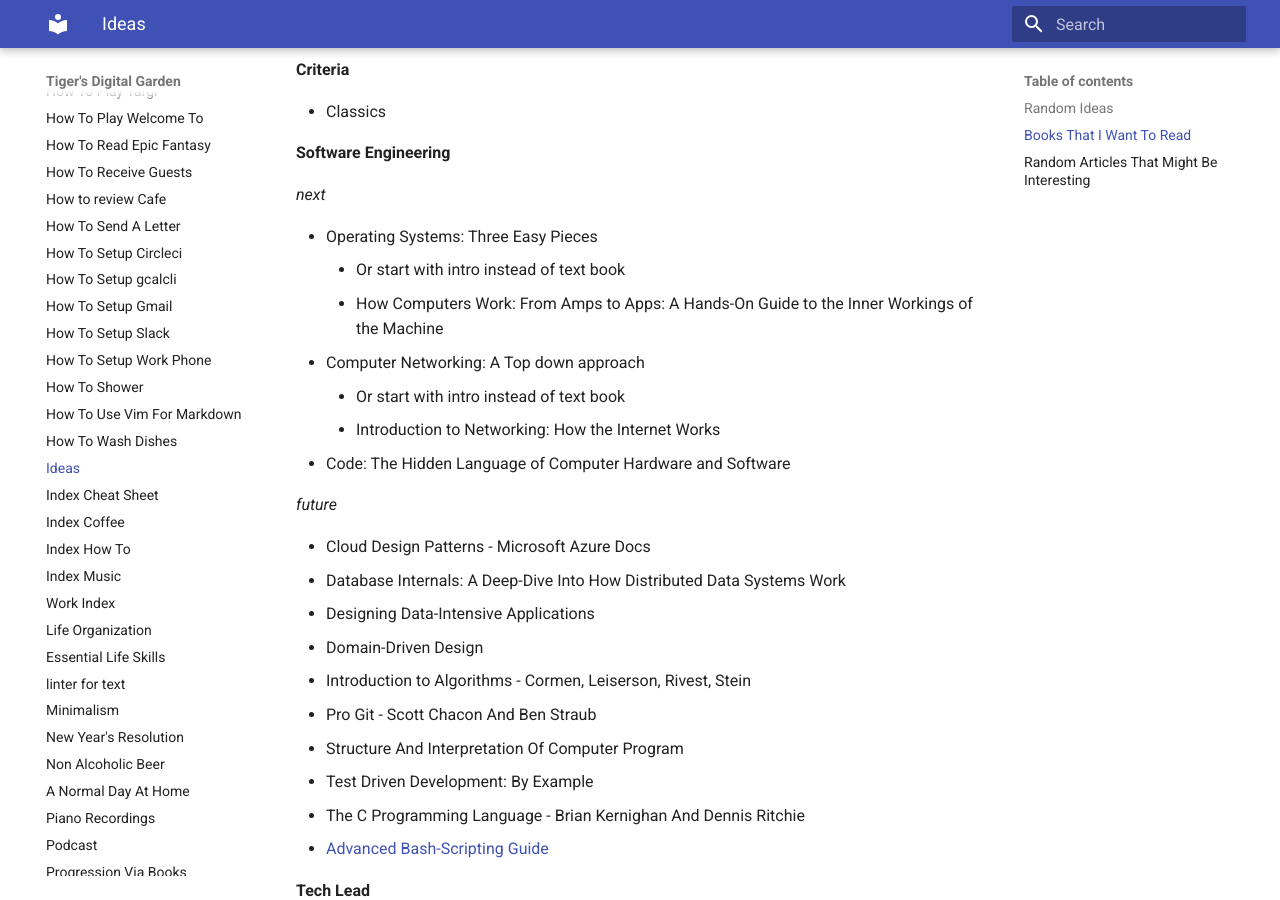
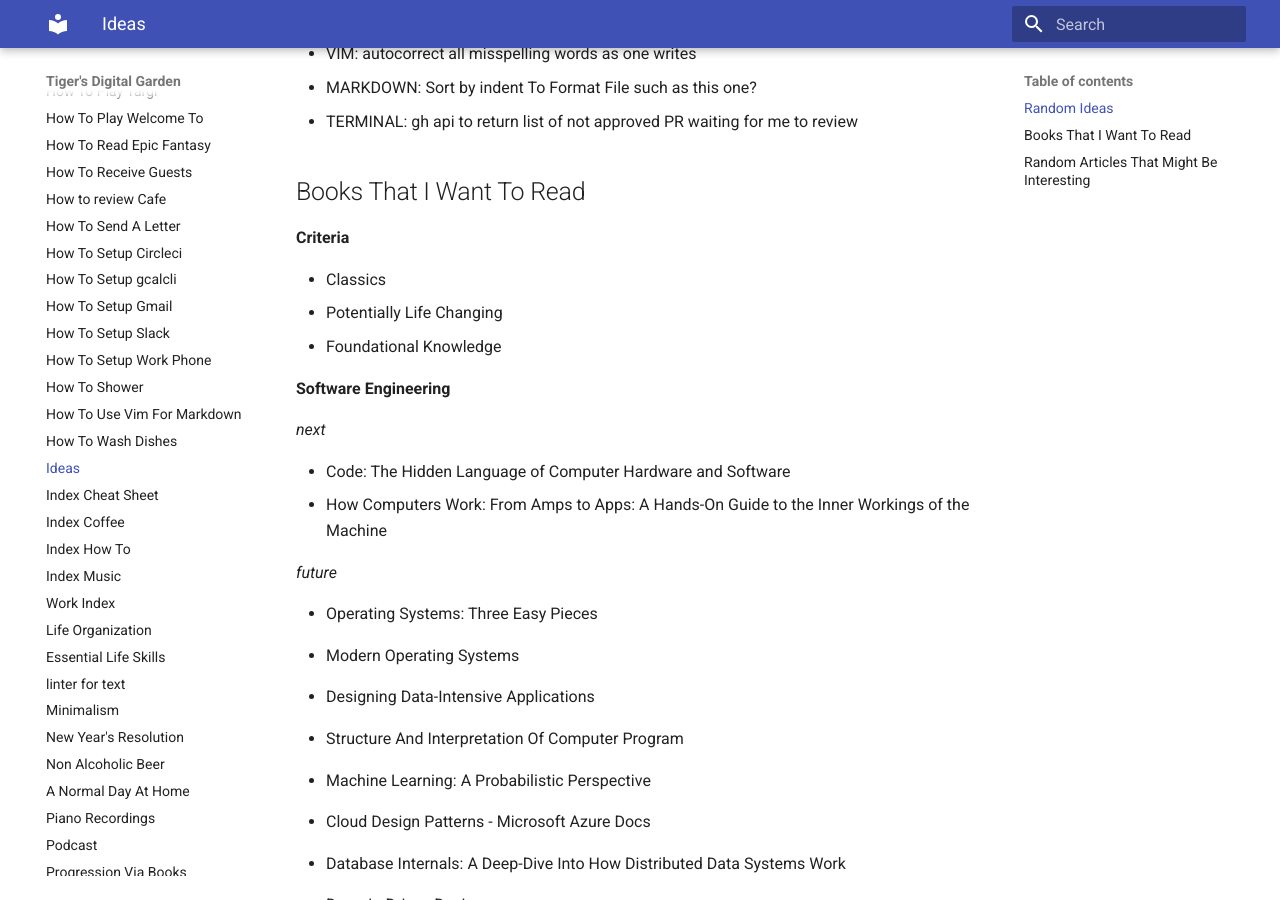
Before and after one commit to ynotstartups/notes, an MkDocs documentation site: the page built from notes/ideas.md, in a window 1280 px wide and 900 px high, scrolled down 1213 px. Built offline with MkDocs 1.6.1 and Material for MkDocs 9.7.7, drawn with Linux system fonts in a browser that asks for light colours; some of the changed text lies outside the part shown.

Commit message:
add more ideas

```diff
--- a/notes/ideas.md
+++ b/notes/ideas.md
@@ -34,30 +39,42 @@
 **Criteria**
 
 - Classics
+- Potentially Life Changing
+- Foundational Knowledge
 
 **Software Engineering**
 
 _next_
 
-- Operating Systems: Three Easy Pieces
-  - Or start with intro instead of text book
-  - How Computers Work: From Amps to Apps: A Hands-On Guide to the Inner Workings of the Machine
-- Computer Networking: A Top down approach
-  - Or start with intro instead of text book
-  - Introduction to Networking: How the Internet Works
 - Code: The Hidden Language of Computer Hardware and Software
+- How Computers Work: From Amps to Apps: A Hands-On Guide to the Inner Workings of the Machine
 
 _future_
 
+- Operating Systems: Three Easy Pieces
+
+- Modern Operating Systems
+
+- Designing Data-Intensive Applications
+
+- Structure And Interpretation Of Computer Program
+
+- Machine Learning: A Probabilistic Perspective
+
 - Cloud Design Patterns - Microsoft Azure Docs
+
 - Database Internals: A Deep-Dive Into How Distributed Data Systems Work
-- Designing Data-Intensive Applications
+
 - Domain-Driven Design
+
 - Introduction to Algorithms - Cormen, Leiserson, Rivest, Stein
+
 - Pro Git - Scott Chacon And Ben Straub
-- Structure And Interpretation Of Computer Program
+
 - Test Driven Development: By Example
+
 - The C Programming Language - Brian Kernighan And Dennis Ritchie
+
 - [Advanced Bash-Scripting Guide](https://tldp.org/LDP/abs/html/index.html)
 
 **Tech Lead**
```
Also changed, not shown: other parts of notes/ideas.md (+5 -0 lines).
